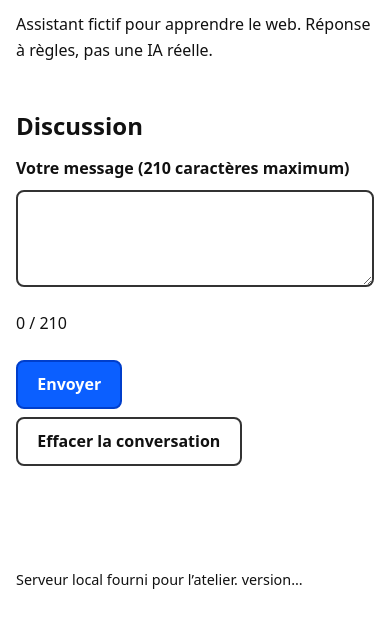
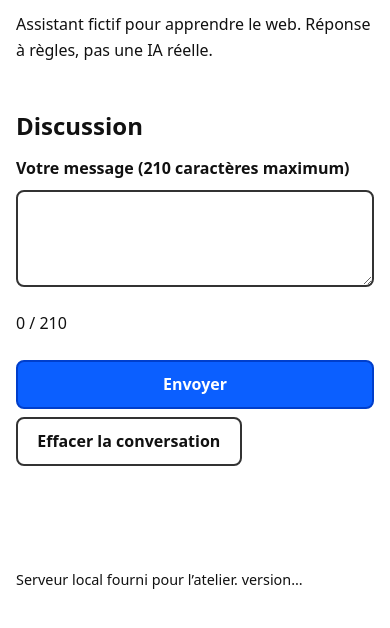
Before and after one commit to webromain/cap-web-j2, a website with bundled scripts: page atelier/public/index.html in a window 390 px wide. Shown: the part 58-686 px from the top of the page. Built offline with nearby package versions, Linux system fonts and the light colour scheme; files whose address does not match are found by name.

Commit message:
feat: version mobile

```diff
--- a/atelier/public/styles.css
+++ b/atelier/public/styles.css
@@ -116,3 +116,10 @@ button:hover {
 footer {
   font-size: 0.9rem;
 }
+
+/* Petits écrans : le bouton Envoyer prend toute la largeur. */
+@media (max-width: 600px) {
+  #chat-form button {
+    width: 100%;
+  }
+}
```
